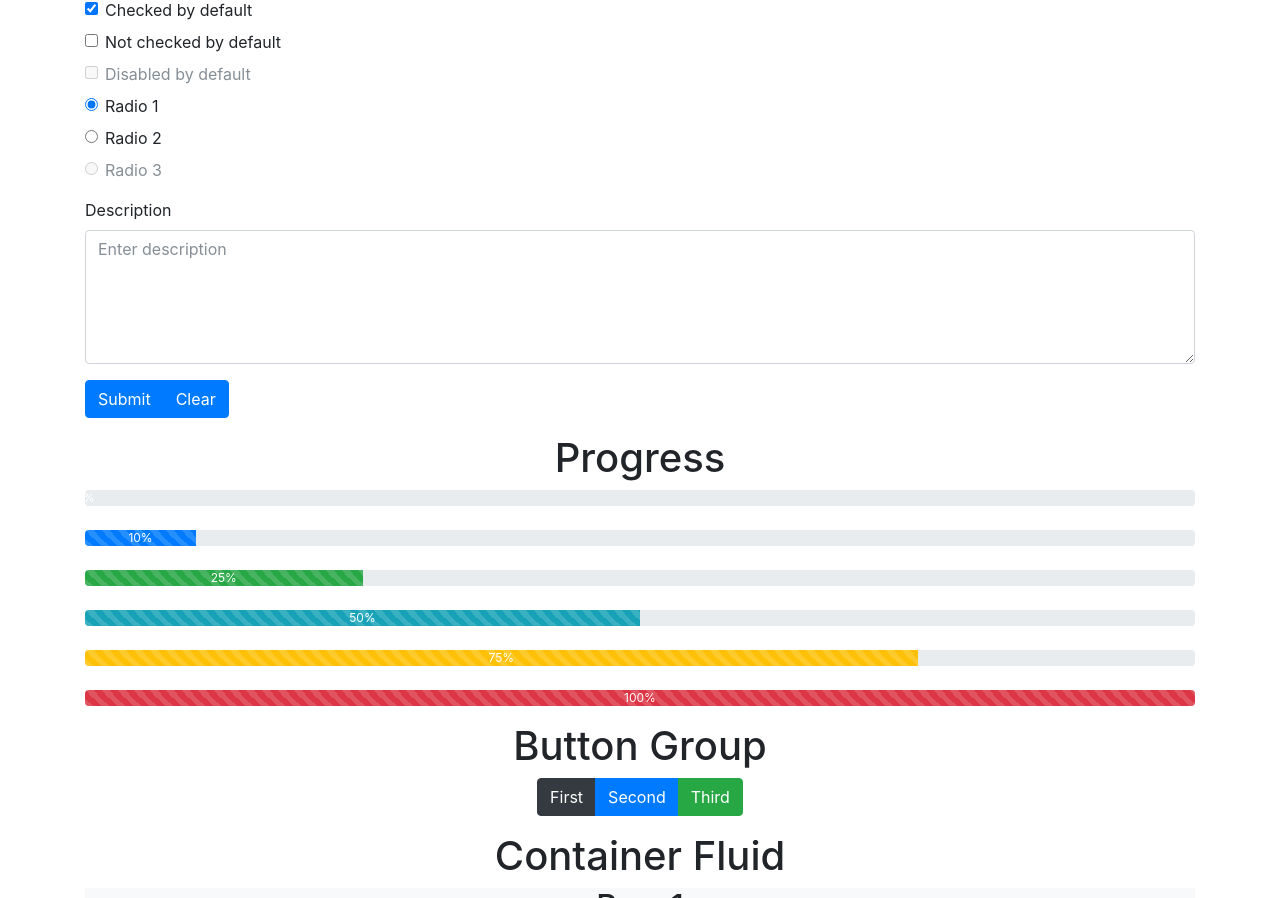
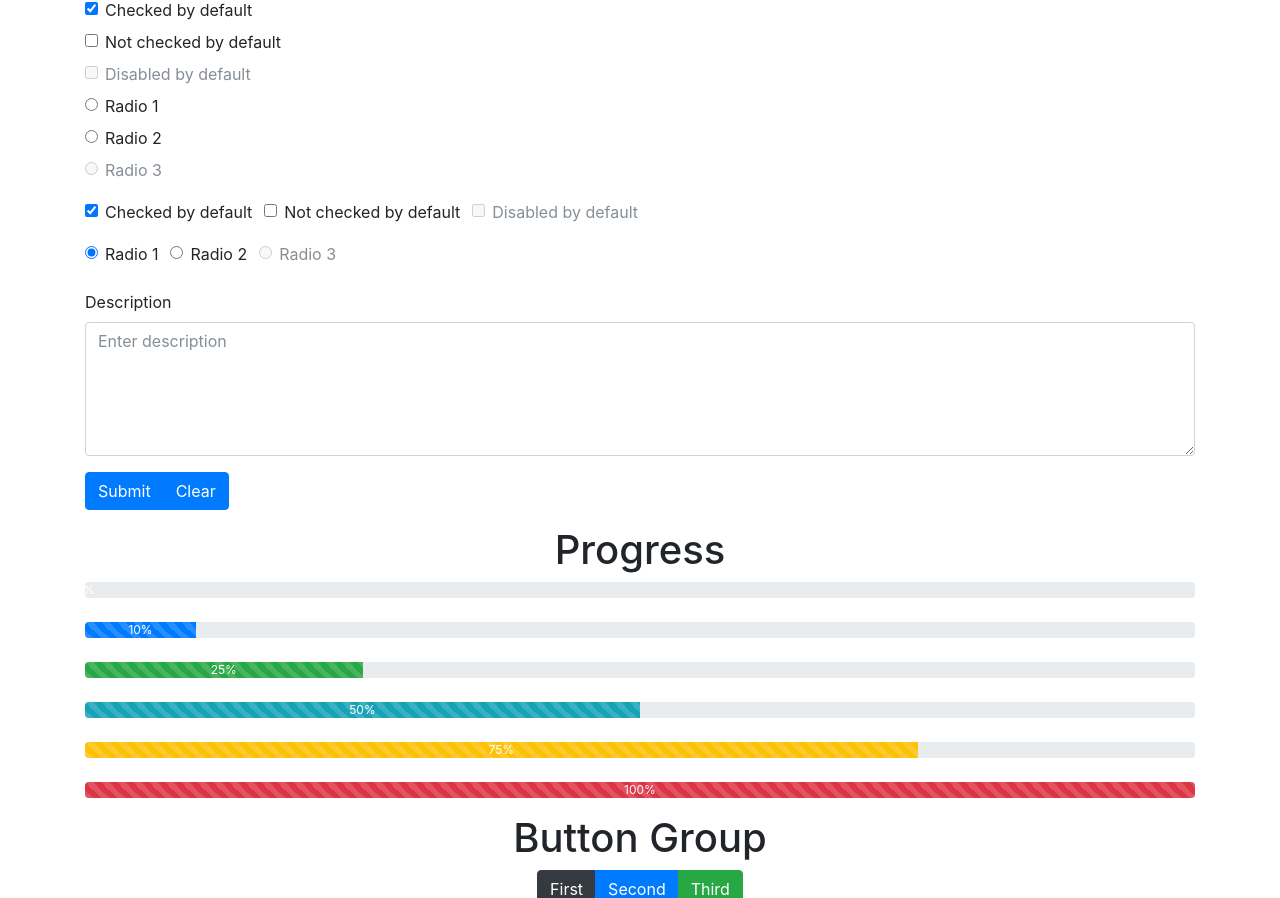
Before and after one commit to Gurenax/react-bootstrap-components, a React (Create React App) app: page / in a window 1280 px wide. Shown: the part 1577-2475 px from the top of the page. Built offline with nearby package versions, Linux system fonts and the light colour scheme.

Commit message:
Add inline option for radio and checkbox components

```diff
--- a/src/App.js
+++ b/src/App.js
@@ -97,6 +97,18 @@ class App extends Component {
                 <RadioButton id='radio3' group='radio' value='option3' description='Radio 3' disabled />
               </FormGroup>
 
+              <FormGroup type='check'>
+                <Checkbox id='inlineCheck1' description='Checked by default' inline checked />
+                <Checkbox id='inlineCheck2' description='Not checked by default' inline />
+                <Checkbox id='inlineCheck3' description='Disabled by default' inline disabled />
+              </FormGroup>
+
+              <FormGroup>
+                <RadioButton id='inlineRadio1' group='radio' value='option1' description='Radio 1' inline selected />
+                <RadioButton id='inlineRadio2' group='radio' value='option2' description='Radio 2' inline />
+                <RadioButton id='inlineRadio3' group='radio' value='option3' description='Radio 3' inline disabled />
+              </FormGroup>
+
               <FormGroup>
                 <Label forId='textArea'>Description</Label>
                 <TextArea id='textArea' rows='5' placeholder='Enter description' />
--- a/src/components/forms/Checkbox.js
+++ b/src/components/forms/Checkbox.js
@@ -6,8 +6,11 @@ import React from 'react'
 *  description - text beside checkbox
 *  checked - if the checkbox is ticked
 */
-const Checkbox = ({ id, description, checked, disabled=false }) => {
+const Checkbox = ({ id, description, checked, inline=false, disabled=false }) => {
   let className = 'form-check'
+  if (!!inline) {
+    className += ' form-check-inline'
+  }
   if (!!disabled) {
     className += ' disabled'
   }
--- a/src/components/forms/RadioButton.js
+++ b/src/components/forms/RadioButton.js
@@ -8,8 +8,11 @@ import React from 'react'
 *   description - text beside radio button
 *   selected - determines if radio button is selected by default
 */
-const RadioButton = ({ id, group, value, description, selected, disabled }) =>  {
+const RadioButton = ({ id, group, value, description, selected, inline=false, disabled=false }) =>  {
   let className = 'form-check'
+  if (!!inline) {
+    className += ' form-check-inline'
+  }
   if (!!disabled) {
     className += ' disabled'
   }
```
